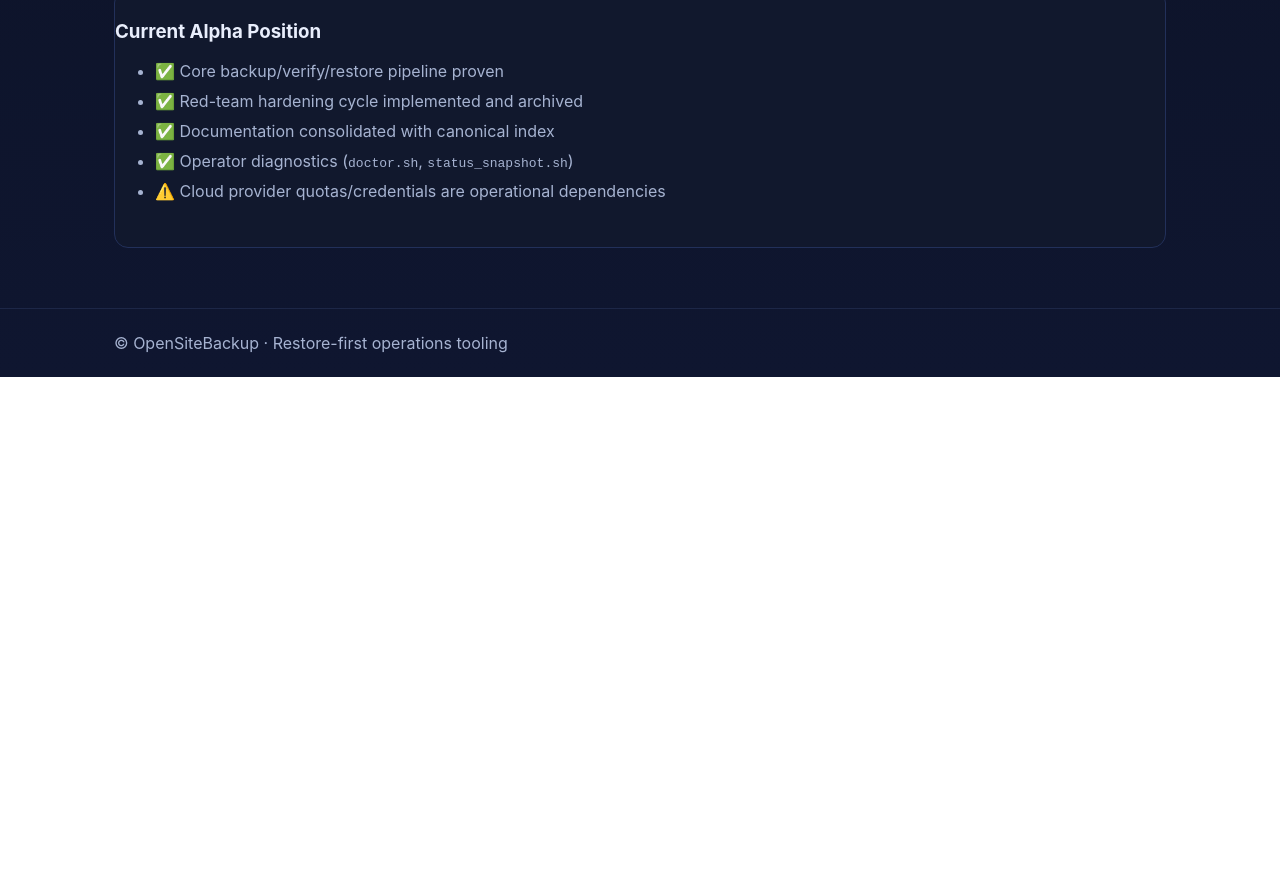
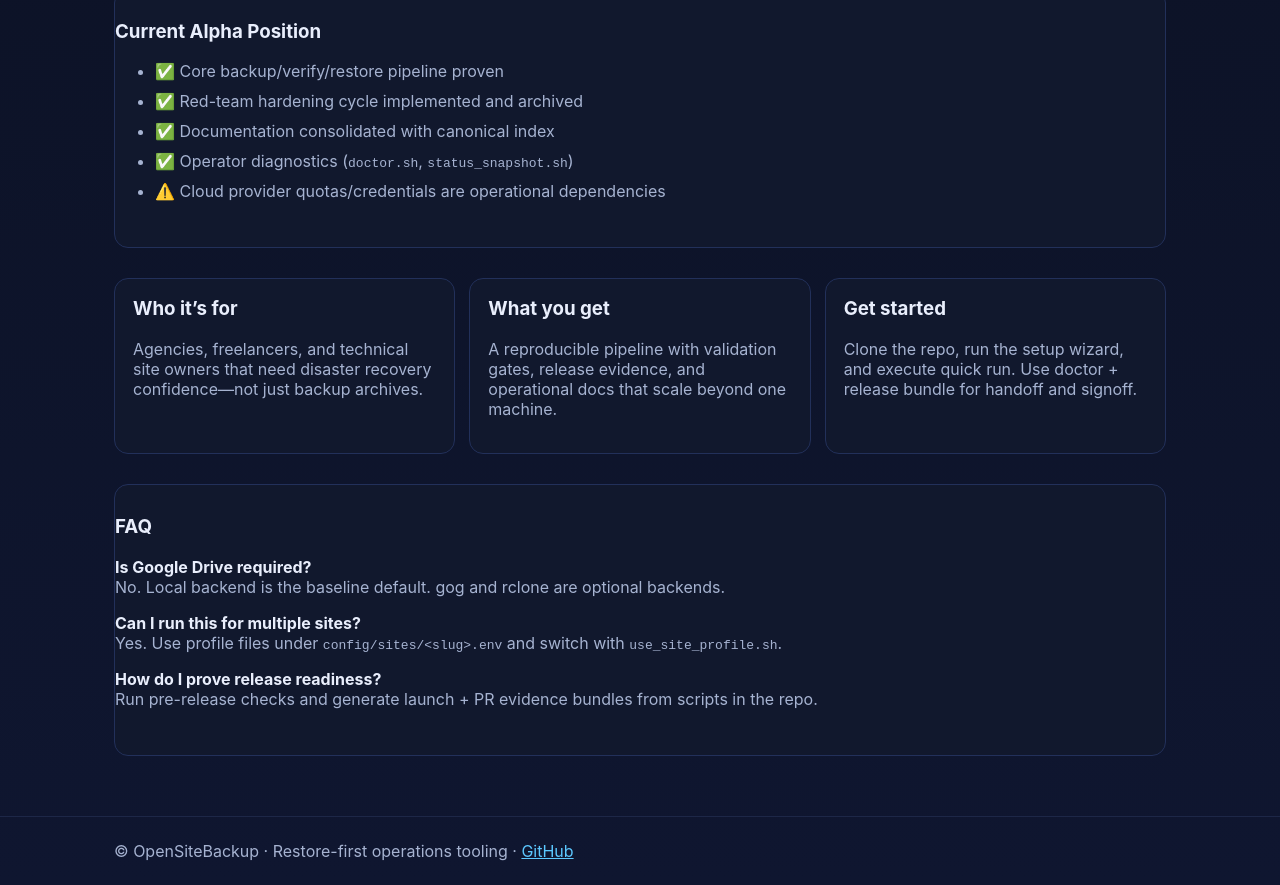
Before and after one commit to BrianV1981/opensitebackup, a website: page site/index.html in a window 1280 px wide. Shown: the part 1165-2050 px from the top of the page. Before the commit the page ends 1542 px from the top, so only its background shows below. Drawn offline with Linux system fonts and the light colour scheme.

Commit message:
feat: expand marketing site with faq and positioning sections

```diff
--- a/site/index.html
+++ b/site/index.html
@@ -74,10 +74,32 @@ bash scripts/generate_launch_packet.sh</code></pre>
         <li class="warn">⚠️ Cloud provider quotas/credentials are operational dependencies</li>
       </ul>
     </section>
+
+    <section class="section grid">
+      <article class="card">
+        <h3>Who it’s for</h3>
+        <p class="muted">Agencies, freelancers, and technical site owners that need disaster recovery confidence—not just backup archives.</p>
+      </article>
+      <article class="card">
+        <h3>What you get</h3>
+        <p class="muted">A reproducible pipeline with validation gates, release evidence, and operational docs that scale beyond one machine.</p>
+      </article>
+      <article class="card">
+        <h3>Get started</h3>
+        <p class="muted">Clone the repo, run the setup wizard, and execute quick run. Use doctor + release bundle for handoff and signoff.</p>
+      </article>
+    </section>
+
+    <section class="section card">
+      <h3>FAQ</h3>
+      <p><strong>Is Google Drive required?</strong><br/><span class="muted">No. Local backend is the baseline default. gog and rclone are optional backends.</span></p>
+      <p><strong>Can I run this for multiple sites?</strong><br/><span class="muted">Yes. Use profile files under <code>config/sites/&lt;slug&gt;.env</code> and switch with <code>use_site_profile.sh</code>.</span></p>
+      <p><strong>How do I prove release readiness?</strong><br/><span class="muted">Run pre-release checks and generate launch + PR evidence bundles from scripts in the repo.</span></p>
+    </section>
   </main>
 
   <footer>
-    <div class="wrap muted">© OpenSiteBackup · Restore-first operations tooling</div>
+    <div class="wrap muted">© OpenSiteBackup · Restore-first operations tooling · <a href="https://github.com/BrianV1981/opensitebackup" target="_blank" rel="noreferrer">GitHub</a></div>
   </footer>
 </body>
 </html>
```
Also changed, not shown: CHANGELOG.md, README.md, site/README.md.
